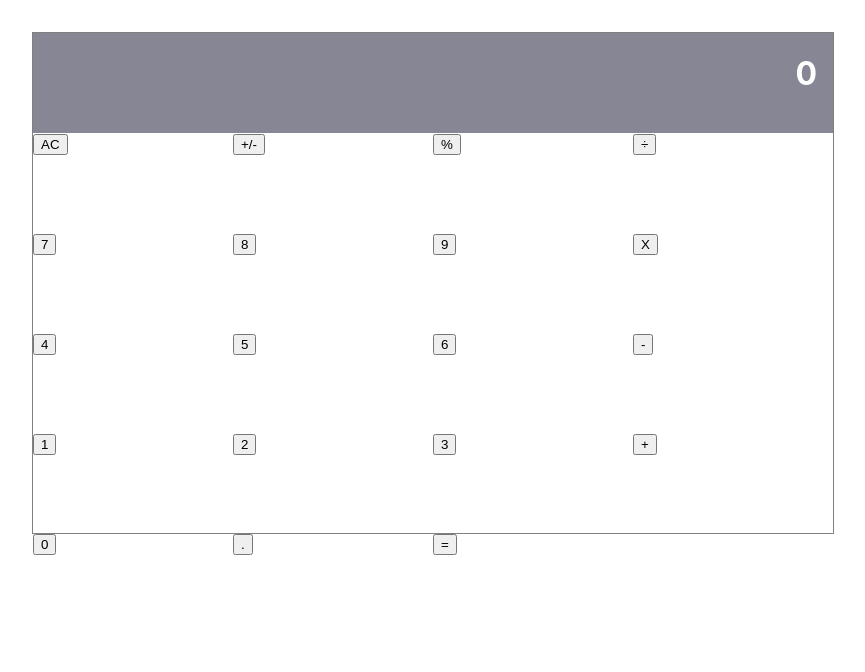
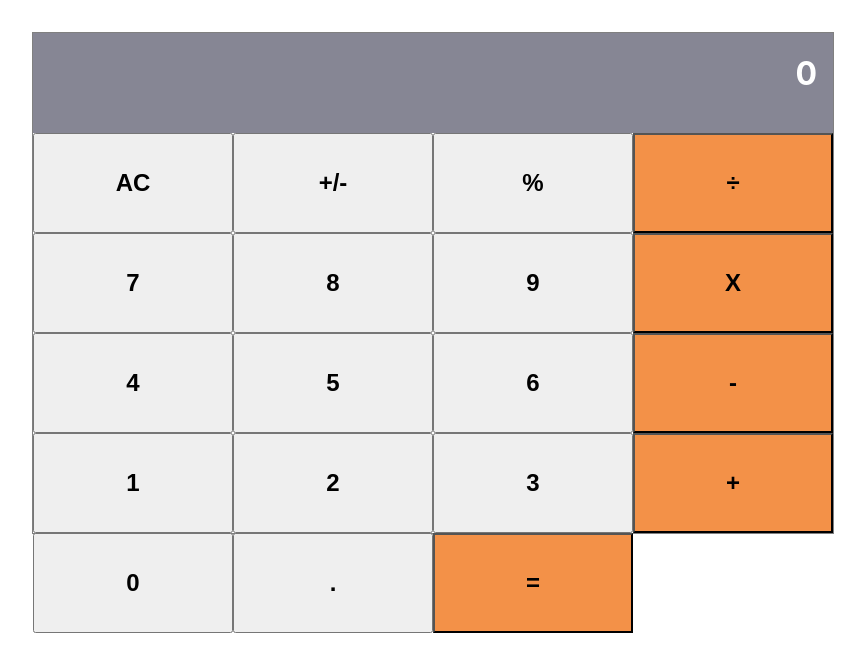
Before and after one commit to temesghentekeste/react-calculator, a React (Create React App) app: page / in a window 1280 px wide. Shown: the top 672 px of the page, without its empty margins (207-1072 px from the left). Built offline with nearby package versions, Linux system fonts and the light colour scheme.

Commit message:
Conditionally style ButtonContainer's last button element

```diff
--- a/src/App.css
+++ b/src/App.css
@@ -35,6 +35,21 @@
   grid-template-columns: repeat(4, 1fr);
 }
 
+.calculatorButtonContainer {
+  width: 100%;
+  height: 100%;
+}
+
+.calculatorButtonContainer__button {
+  width: 100%;
+  height: 100%;
+  font-weight: 800;
+  font-size: 1.5rem;
+}
+
+.calculatorButtonContainer_last > button {
+  background-color: #F39148;
+}
 @media (prefers-reduced-motion: no-preference) {
   .App-logo {
     animation: App-logo-spin infinite 20s linear;
--- a/src/components/Button.js
+++ b/src/components/Button.js
@@ -1,10 +1,18 @@
 import React from 'react';
 import PropTypes from 'prop-types';
 
-function Button({ name, clickHandler }) {
+function Button({ name, clickHandler, isLast }) {
   return (
-    <div>
-      <button type="button" onClick={() => clickHandler(name)}>
+    <div
+      className={`calculatorButtonContainer ${
+        isLast && 'calculatorButtonContainer_last'
+      }`}
+    >
+      <button
+        type="button"
+        onClick={() => clickHandler(name)}
+        className="calculatorButtonContainer__button"
+      >
         {name}
       </button>
     </div>
@@ -12,6 +20,7 @@ function Button({ name, clickHandler }) {
 }
 
 Button.propTypes = {
+  isLast: PropTypes.bool.isRequired,
   name: PropTypes.string.isRequired,
   clickHandler: PropTypes.func.isRequired,
 };
--- a/src/components/ButtonPanel.js
+++ b/src/components/ButtonPanel.js
@@ -14,8 +14,13 @@ function ButtonPanel(props) {
 
   const renderedBtns = btns.map((btnGroup, index) => (
     <div key={index} className="calculatorButtons">
-      { btnGroup.map((btn, index) => (
-        <Button key={index} {...props} name={btn} />
+      {btnGroup.map((btn, index) => (
+        <Button
+          key={index}
+          {...props}
+          name={btn}
+          isLast={index === btnGroup.length - 1}
+        />
       ))}
     </div>
   ));
```
